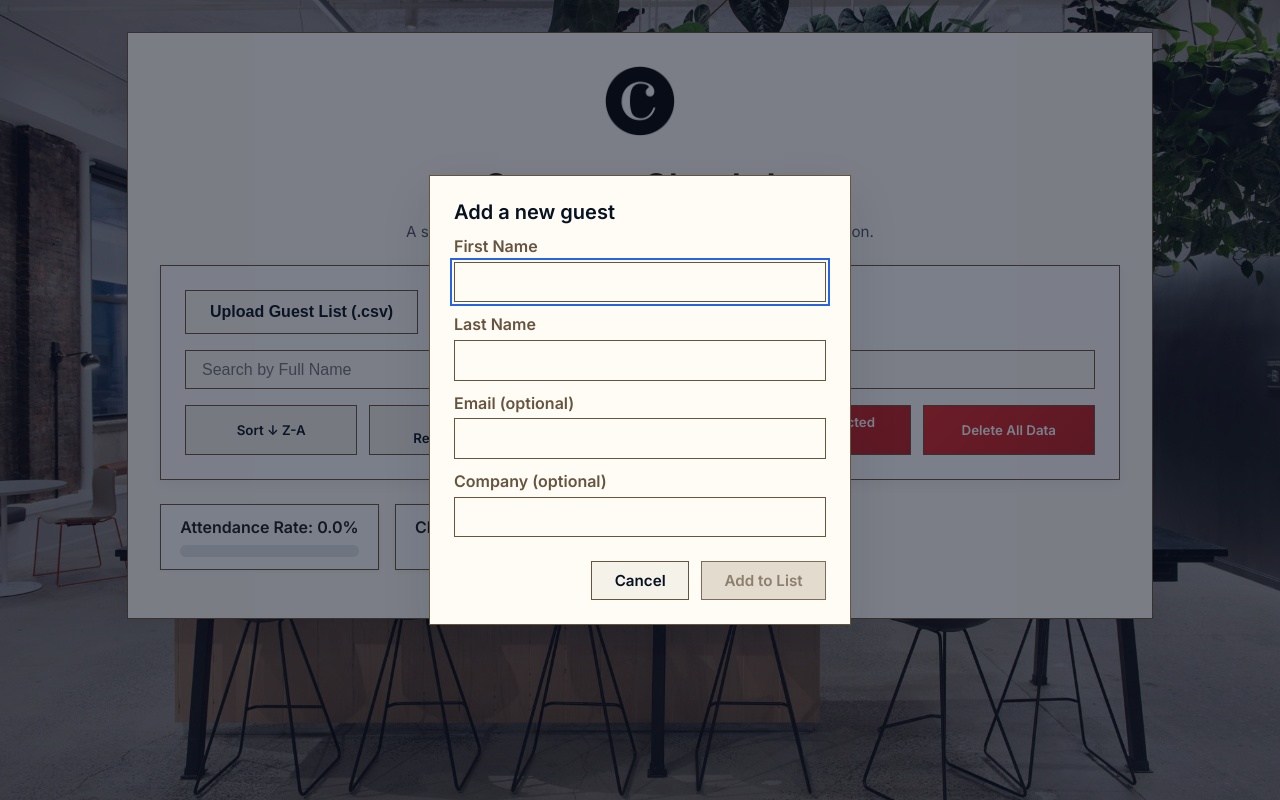
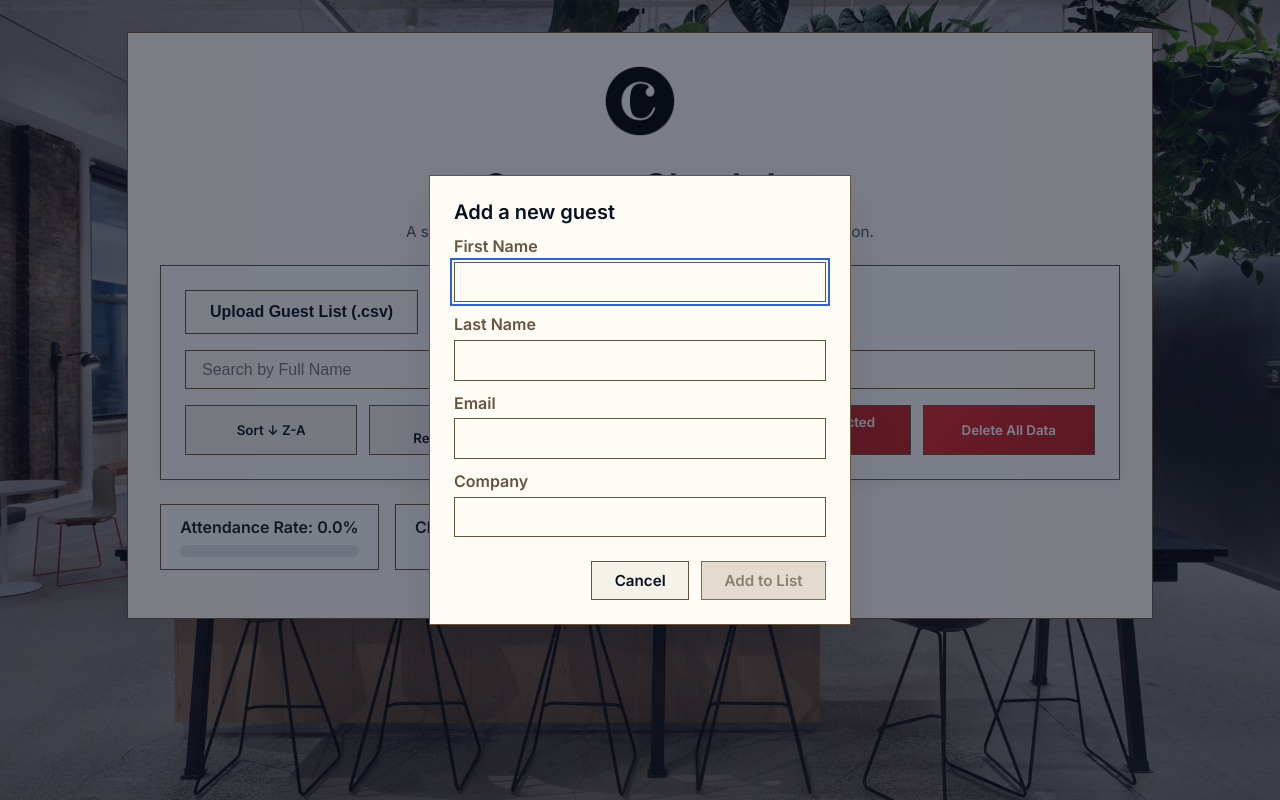
Before and after one commit to ogeylanioglu/check-in-app-bitbucket-preview, a React (Vite) app: page / in a window 1280 px wide. Both pictures are taken after a click on the button "+ Add guest". Built offline with nearby package versions, Linux system fonts and the light colour scheme; the HTML template or start-up script is replaced by a standard one.

Commit message:
Update App.jsx

```diff
--- a/src/App.jsx
+++ b/src/App.jsx
@@ -477,7 +477,7 @@ const filteredGuests = (activeEvent?.guests || [])
 
               <div className="modal__field">
                 <label className="modal__label" htmlFor="manual-guest-email">
-                  Email (optional)
+                  Email
                 </label>
                 <input
                   id="manual-guest-email"
@@ -491,7 +491,7 @@ const filteredGuests = (activeEvent?.guests || [])
               </div>
               <div className="modal__field">
                 <label className="modal__label" htmlFor="manual-guest-company">
-                  Company (optional)
+                  Company
                 </label>
                 <input
                   id="manual-guest-company"
```
